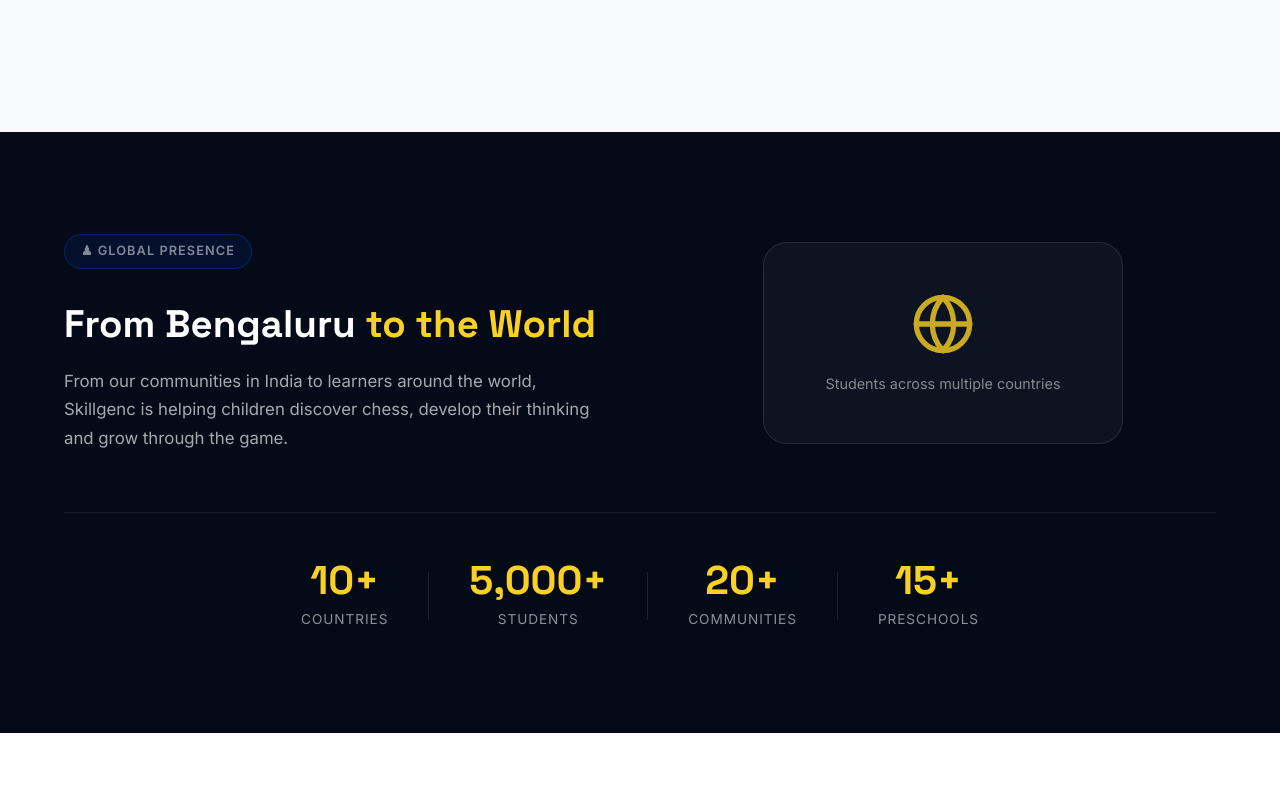
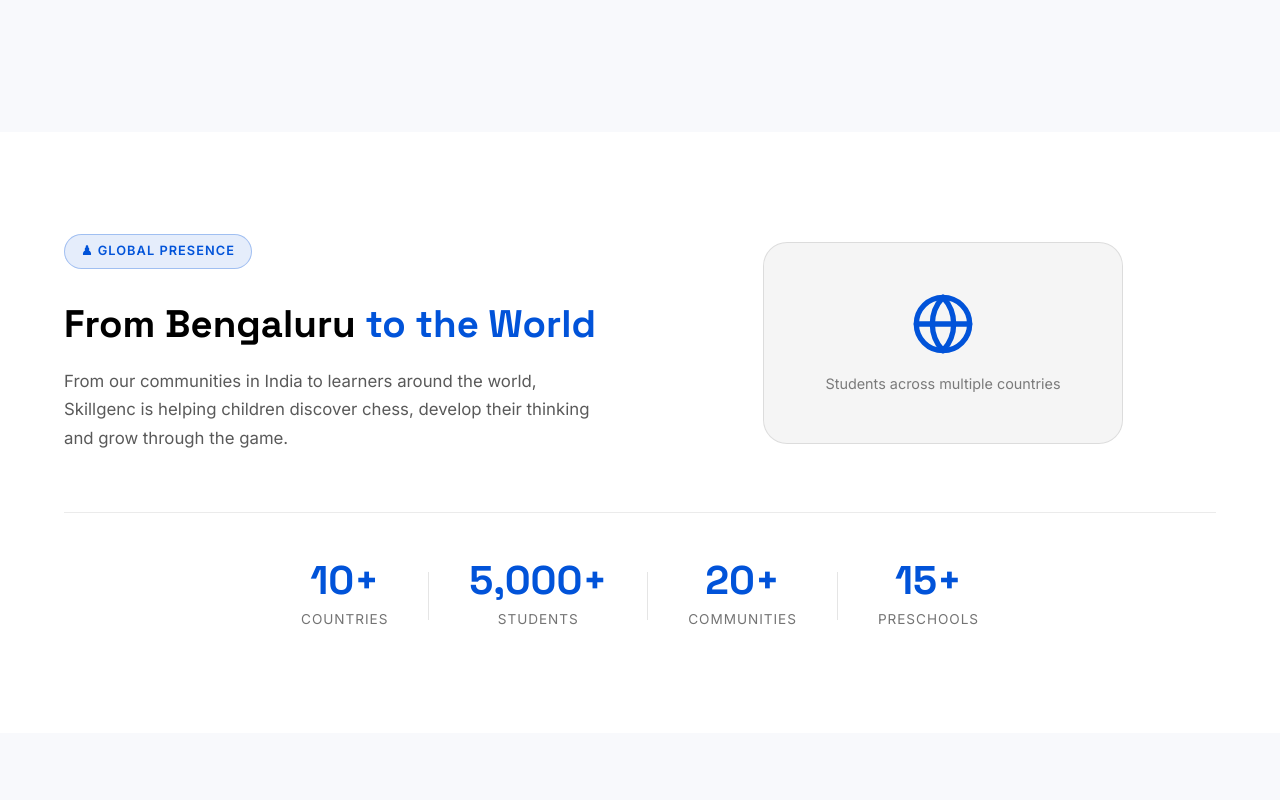
Before and after one commit to Skillgenc-Academy/Website, a React (Vite) app: page /about in a window 1280 px wide. Shown: the part 2180-2980 px from the top of the page. Built offline with nearby package versions, Linux system fonts and the light colour scheme.

Commit message:
Update Global Presence background to white and adjust text colors

```diff
--- a/src/pages/About/About.module.css
+++ b/src/pages/About/About.module.css
@@ -152,13 +152,13 @@
   font-family: 'Space Grotesk', sans-serif;
   font-size: clamp(1.8rem, 3vw, 2.8rem);
   font-weight: 800;
-  color: #ffffff;
+  color: #000000;
   line-height: 1.2;
   margin: 16px 0 20px;
 }
 
 .reachSub {
-  color: rgba(255, 255, 255, 0.65);
+  color: rgba(0, 0, 0, 0.65);
   line-height: 1.7;
   font-size: 1.05rem;
 }
@@ -172,8 +172,8 @@
   width: 100%;
   max-width: 360px;
   aspect-ratio: 16/9;
-  background: rgba(255, 255, 255, 0.04);
-  border: 1px solid rgba(255, 255, 255, 0.1);
+  background: rgba(0, 0, 0, 0.04);
+  border: 1px solid rgba(0, 0, 0, 0.1);
   border-radius: 24px;
   display: flex;
   flex-direction: column;
@@ -183,12 +183,11 @@
 }
 
 .globeIcon {
-  color: #F9D024;
-  opacity: 0.8;
+  color: #0153D9;
 }
 
 .mapLabel {
-  color: rgba(255, 255, 255, 0.5);
+  color: rgba(0, 0, 0, 0.5);
   font-size: 0.9rem;
   text-align: center;
   padding: 0 20px;
@@ -199,7 +198,7 @@
   align-items: center;
   justify-content: center;
   gap: 40px;
-  border-top: 1px solid rgba(255, 255, 255, 0.08);
+  border-top: 1px solid rgba(0, 0, 0, 0.08);
   padding-top: 48px;
 }
 
@@ -214,13 +213,13 @@
   font-family: 'Space Grotesk', sans-serif;
   font-size: 2.5rem;
   font-weight: 800;
-  color: #F9D024;
+  color: #0153D9;
   line-height: 1;
 }
 
 .reachLabel {
   font-size: 0.85rem;
-  color: rgba(255, 255, 255, 0.55);
+  color: rgba(0, 0, 0, 0.55);
   text-transform: uppercase;
   letter-spacing: 0.07em;
 }
@@ -228,7 +227,7 @@
 .reachStatLine {
   width: 1px;
   height: 48px;
-  background: rgba(255, 255, 255, 0.1);
+  background: rgba(0, 0, 0, 0.1);
 }
 
 /* ─── 05 INDIA PRESENCE ──────────────────────────────────── */
@@ -241,7 +240,7 @@
 }
 
 .locationCard {
-  background: #f8f9fc;
+  background: #ffffff;
   border: 1px solid rgba(1, 83, 217, 0.1);
   border-radius: 24px;
   padding: 40px 32px;
--- a/src/pages/About/index.jsx
+++ b/src/pages/About/index.jsx
@@ -120,13 +120,13 @@
       </section>
 
       {/* 04 — Our Reach */}
-      <section className="section" style={{ background: '#050a18' }}>
+      <section className="section" style={{ background: '#ffffff' }}>
         <div className="container">
           <div className={styles.reachInner}>
             <div className={styles.reachText}>
-              <div className="section-tag" style={{ color: 'rgba(255,255,255,0.5)' }}>♟ Global Presence</div>
+              <div className="section-tag" style={{ color: '#0153D9' }}>♟ Global Presence</div>
               <h2 className={styles.reachHeading}>
-                From Bengaluru <span style={{ color: '#F9D024' }}>to the World</span>
+                From Bengaluru <span style={{ color: '#0153D9' }}>to the World</span>
               </h2>
               <p className={styles.reachSub}>
                 From our communities in India to learners around the world, Skillgenc is helping children
@@ -165,7 +165,7 @@
       </section>
 
       {/* 05 — Our Presence in India */}
-      <section className="section" style={{ background: '#ffffff' }}>
+      <section className="section" style={{ background: '#f8f9fc' }}>
         <div className="container">
           <div className="section-header" style={{ textAlign: 'center', marginBottom: '60px' }}>
             <div className="section-tag">♟ On the Ground</div>
```
